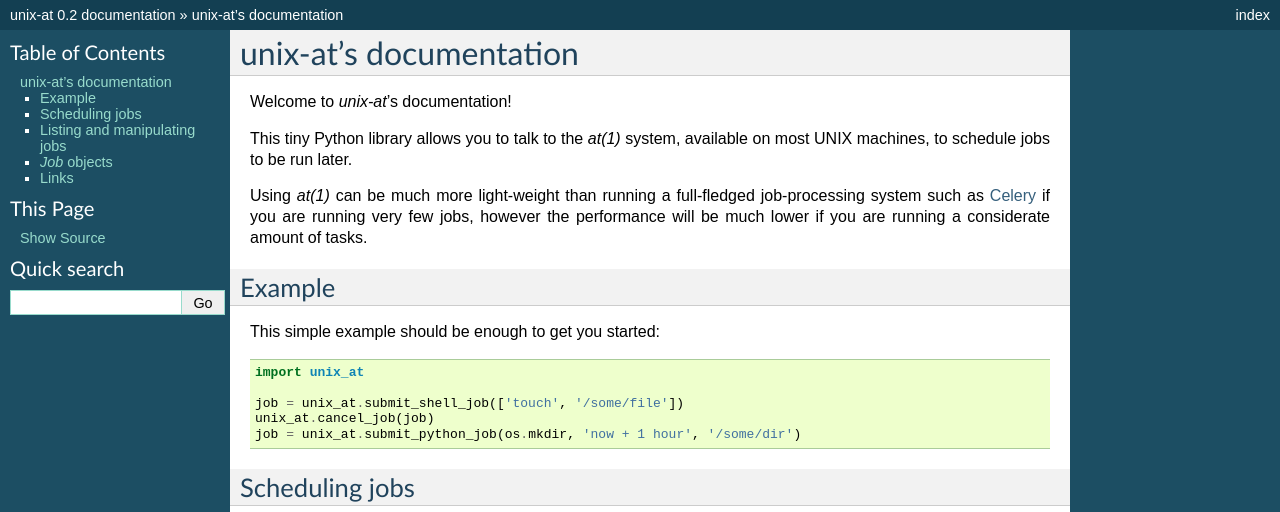
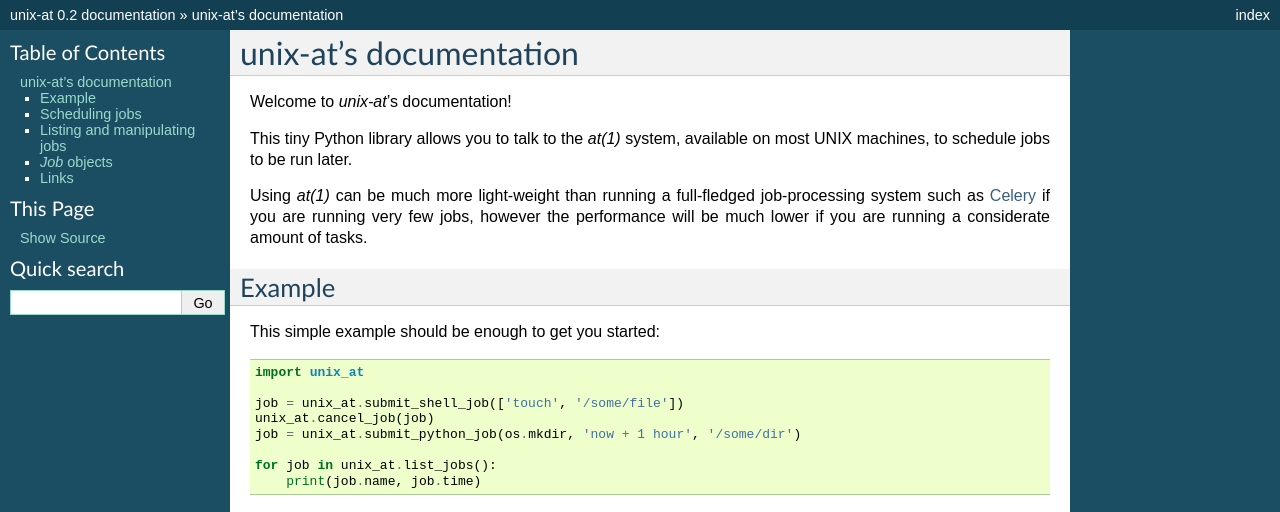
Before and after one commit to remram44/unix-at, a Sphinx documentation site: the page built from docs/index.rst, in a window 1280 px wide and 900 px high, cut to the strip 0-512 px from the top of the window. Built offline with Sphinx 7.4.7, drawn with Linux system fonts in a browser that asks for light colours.

Commit message:
Add list_jobs() to example in docs too

```diff
--- a/docs/index.rst
+++ b/docs/index.rst
@@ -19,6 +19,9 @@ This simple example should be enough to get you started:
     job = unix_at.submit_shell_job(['touch', '/some/file'])
     unix_at.cancel_job(job)
     job = unix_at.submit_python_job(os.mkdir, 'now + 1 hour', '/some/dir')
+
+    for job in unix_at.list_jobs():
+        print(job.name, job.time)
 
 Scheduling jobs
 ---------------
```
